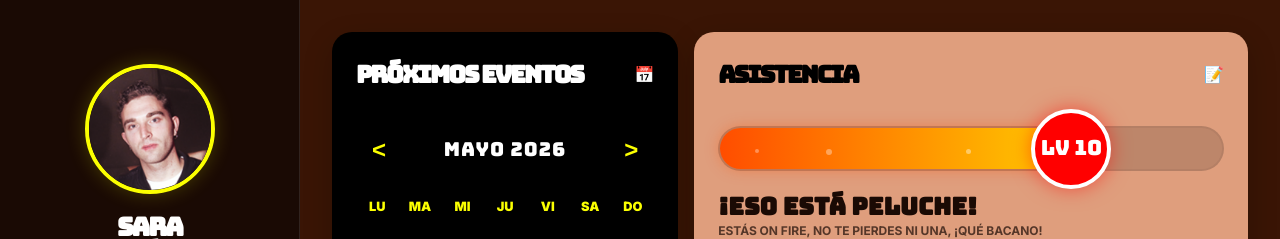
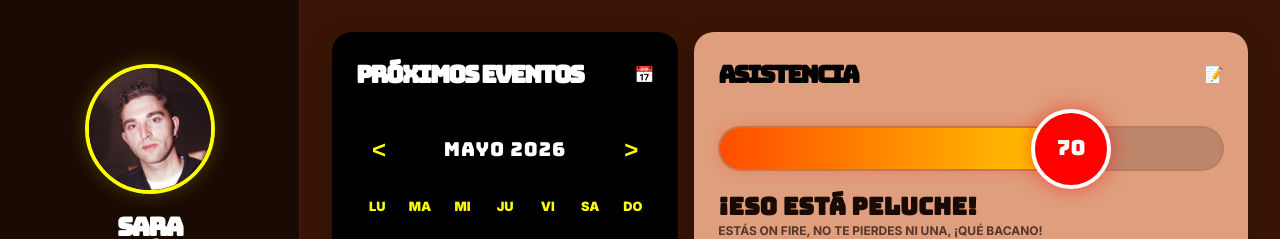
Before and after one commit to sxrxjx/BajoMundoHub, a React (Vite) app: page /dashboard-usuario in a window 1280 px wide. Shown: the top 239 px of the page. Built offline with nearby package versions, Linux system fonts and the light colour scheme; no server answers.

Commit message:
radialparticles

```diff
--- a/src/index.css
+++ b/src/index.css
@@ -3798,29 +3798,51 @@ nav.scrolled {
     to { transform: scale(1); opacity: 1; }
 }
 
-/* PARTÍCULAS BARRA NIVEL */
+/* PARTÍCULAS RADIALES DEL BADGE */
+.level-badge {
+    position: absolute;
+    overflow: visible; /* Importante para que salgan las partículas */
+}
+
 .level-progress {
-    position: relative;
-    overflow: hidden;
+    overflow: visible; /* También aquí para no cortar las partículas */
 }
 
 .particle {
     position: absolute;
-    background: rgba(255, 255, 255, 0.4);
+    background: white;
     border-radius: 50%;
     pointer-events: none;
     top: 50%;
-}
-
-.p1 { width: 4px; height: 4px; left: 10%; animation: particlesMove 3s infinite; }
-.p2 { width: 6px; height: 6px; left: 30%; animation: particlesMove 4s infinite 1s; }
-.p3 { width: 3px; height: 3px; left: 50%; animation: particlesMove 2.5s infinite 0.5s; }
-.p4 { width: 5px; height: 5px; left: 70%; animation: particlesMove 5s infinite 2s; }
-.p5 { width: 4px; height: 4px; left: 90%; animation: particlesMove 3.5s infinite 1.5s; }
-
-@keyframes particlesMove {
-    0% { transform: translate(0, -50%) opacity(0); }
-    20% { opacity: 1; }
-    80% { opacity: 1; }
-    100% { transform: translate(100px, -50%) opacity(0); }
-}
+    left: 50%;
+    transform: translate(-50%, -50%);
+    opacity: 0;
+}
+
+.p1 { width: 4px; height: 4px; animation: radiate 2s infinite; }
+.p2 { width: 6px; height: 6px; animation: radiate 2.5s infinite 0.5s; }
+.p3 { width: 3px; height: 3px; animation: radiate 1.8s infinite 1s; }
+.p4 { width: 5px; height: 5px; animation: radiate 3s infinite 0.2s; }
+.p5 { width: 4px; height: 4px; animation: radiate 2.2s infinite 0.7s; }
+
+@keyframes radiate {
+    0% {
+        transform: translate(-50%, -50%) scale(0);
+        opacity: 0;
+    }
+    50% {
+        opacity: 0.8;
+    }
+    100% {
+        /* Salen en diferentes direcciones */
+        transform: translate(var(--tx), var(--ty)) scale(0);
+        opacity: 0;
+    }
+}
+
+/* Direcciones para cada partícula */
+.p1 { --tx: -40px; --ty: -40px; }
+.p2 { --tx: 40px; --ty: -30px; }
+.p3 { --tx: -30px; --ty: 40px; }
+.p4 { --tx: 40px; --ty: 30px; }
+.p5 { --tx: 0px; --ty: -50px; }
--- a/src/pages/DashboardUsuario.jsx
+++ b/src/pages/DashboardUsuario.jsx
@@ -139,14 +139,15 @@ function DashboardUsuario() {
             </div>
             <div className="level-indicator">
               <div className="level-bar">
-                <div className="level-progress" style={{width: '70%'}}>
+                <div className="level-progress" style={{width: '70%'}}></div>
+                <div className="level-badge" style={{left: '70%'}}>
+                  70
                   <span className="particle p1"></span>
                   <span className="particle p2"></span>
                   <span className="particle p3"></span>
                   <span className="particle p4"></span>
                   <span className="particle p5"></span>
                 </div>
-                <div className="level-badge" style={{left: '70%'}}>Lv 10</div>
               </div>
               <h4 className="level-status">¡ESO ESTÁ PELUCHE!</h4>
               <p>Estás on fire, no te pierdes ni una, ¡qué bacano!</p>
```
